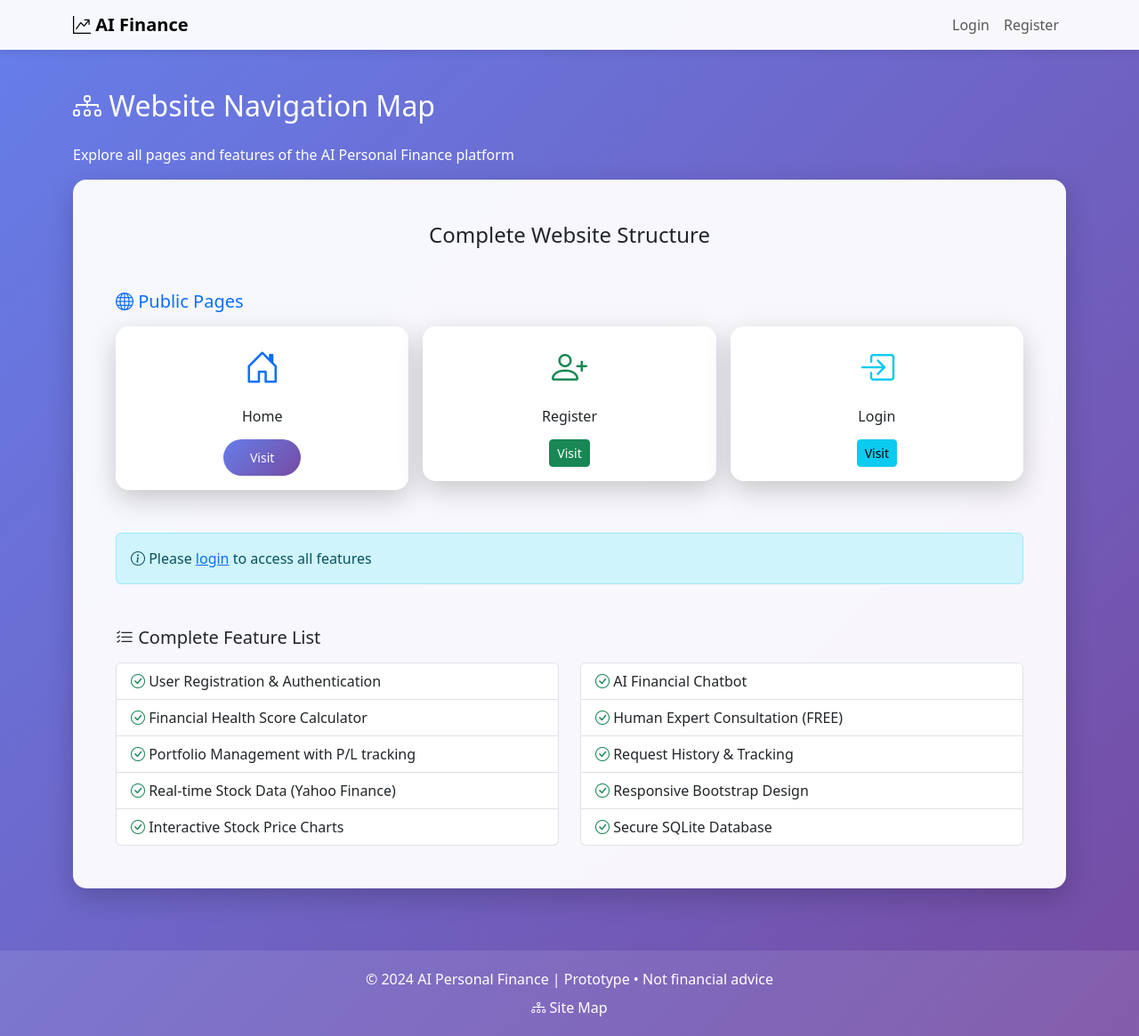
After one commit to mythrimanjunath75-bot/financial-marketing, a Flask app: page /sitemap in a window 1280 px wide. The commit adds this page. Shown: the whole page at 89% size. Run offline with Flask 3, Linux system fonts and the light colour scheme.

Commit message:
Add sitemap page and website structure documentation - all pages fully linked

```diff
--- a/flask-finance-app/app.py
+++ b/flask-finance-app/app.py
@@ -43,6 +43,11 @@ def get_stock_data(symbol):
 def home():
     """Home page"""
     return render_template('home.html')
+
+@app.route('/sitemap')
+def sitemap():
+    """Site map page showing all pages and navigation"""
+    return render_template('sitemap.html')
 
 @app.route('/register', methods=['GET', 'POST'])
 def register():
--- a/flask-finance-app/templates/base.html
+++ b/flask-finance-app/templates/base.html
@@ -126,6 +126,11 @@
     <footer class="text-center">
         <div class="container">
             <p class="mb-0">© 2024 AI Personal Finance | Prototype • Not financial advice</p>
+            <p class="mt-2 mb-0">
+                <a href="{{ url_for('sitemap') }}" class="text-white text-decoration-none">
+                    <i class="bi bi-diagram-3"></i> Site Map
+                </a>
+            </p>
         </div>
     </footer>
 
--- /dev/null
+++ b/flask-finance-app/templates/sitemap.html
@@ -0,0 +1,166 @@
+{% extends "base.html" %}
+
+{% block title %}Site Map - AI Personal Finance{% endblock %}
+
+{% block content %}
+<div class="row mt-4">
+    <div class="col-12">
+        <h2 class="text-white mb-4">
+            <i class="bi bi-diagram-3"></i> Website Navigation Map
+        </h2>
+        <p class="text-white">Explore all pages and features of the AI Personal Finance platform</p>
+    </div>
+</div>
+
+<div class="row">
+    <div class="col-12">
+        <div class="card">
+            <div class="card-body p-5">
+                <h4 class="text-center mb-5">Complete Website Structure</h4>
+
+                <!-- Public Pages -->
+                <div class="mb-5">
+                    <h5 class="text-primary mb-3"><i class="bi bi-globe"></i> Public Pages</h5>
+                    <div class="row g-3">
+                        <div class="col-md-4">
+                            <div class="card border-primary">
+                                <div class="card-body text-center">
+                                    <i class="bi bi-house-door fs-1 text-primary"></i>
+                                    <h6 class="mt-3">Home</h6>
+                                    <a href="{{ url_for('home') }}" class="btn btn-sm btn-primary mt-2">Visit</a>
+                                </div>
+                            </div>
+                        </div>
+                        <div class="col-md-4">
+                            <div class="card border-success">
+                                <div class="card-body text-center">
+                                    <i class="bi bi-person-plus fs-1 text-success"></i>
+                                    <h6 class="mt-3">Register</h6>
+                                    <a href="{{ url_for('register') }}" class="btn btn-sm btn-success mt-2">Visit</a>
+                                </div>
+                            </div>
+                        </div>
+                        <div class="col-md-4">
+                            <div class="card border-info">
+                                <div class="card-body text-center">
+                                    <i class="bi bi-box-arrow-in-right fs-1 text-info"></i>
+                                    <h6 class="mt-3">Login</h6>
+                                    <a href="{{ url_for('login') }}" class="btn btn-sm btn-info mt-2">Visit</a>
+                                </div>
+                            </div>
+                        </div>
+                    </div>
+                </div>
+
+                <!-- Authenticated Pages -->
+                {% if session.user_id %}
+                <div class="mb-5">
+                    <h5 class="text-success mb-3"><i class="bi bi-shield-check"></i> Your Dashboard & Tools</h5>
+                    <div class="row g-3">
+                        <div class="col-md-4">
+                            <div class="card border-warning">
+                                <div class="card-body text-center">
+                                    <i class="bi bi-speedometer2 fs-1 text-warning"></i>
+                                    <h6 class="mt-3">Dashboard</h6>
+                                    <p class="small text-muted">Financial health score & summary</p>
+                                    <a href="{{ url_for('dashboard') }}" class="btn btn-sm btn-warning mt-2">Visit</a>
+                                </div>
+                            </div>
+                        </div>
+                        <div class="col-md-4">
+                            <div class="card border-primary">
+                                <div class="card-body text-center">
+                                    <i class="bi bi-briefcase fs-1 text-primary"></i>
+                                    <h6 class="mt-3">Portfolio</h6>
+                                    <p class="small text-muted">Track stocks & investments</p>
+                                    <a href="{{ url_for('portfolio') }}" class="btn btn-sm btn-primary mt-2">Visit</a>
+                                </div>
+                            </div>
+                        </div>
+                        <div class="col-md-4">
+                            <div class="card border-success">
+                                <div class="card-body text-center">
+                                    <i class="bi bi-graph-up fs-1 text-success"></i>
+                                    <h6 class="mt-3">Stock Insights</h6>
+                                    <p class="small text-muted">Real-time data & charts</p>
+                                    <a href="{{ url_for('stock_insights') }}" class="btn btn-sm btn-success mt-2">Visit</a>
+                                </div>
+                            </div>
+                        </div>
+                        <div class="col-md-4">
+                            <div class="card border-info">
+                                <div class="card-body text-center">
+                                    <i class="bi bi-robot fs-1 text-info"></i>
+                                    <h6 class="mt-3">AI Advisor</h6>
+                                    <p class="small text-muted">Chat with AI assistant</p>
+                                    <a href="{{ url_for('chatbot') }}" class="btn btn-sm btn-info mt-2">Visit</a>
+                                </div>
+                            </div>
+                        </div>
+                        <div class="col-md-4">
+                            <div class="card border-danger">
+                                <div class="card-body text-center">
+                                    <i class="bi bi-people fs-1 text-danger"></i>
+                                    <h6 class="mt-3">Human Advisors</h6>
+                                    <p class="small text-muted">Free expert consultation</p>
+                                    <a href="{{ url_for('human_advisors') }}" class="btn btn-sm btn-danger mt-2">Visit</a>
+                                </div>
+                            </div>
+                        </div>
+                    </div>
+                </div>
+                {% else %}
+                <div class="alert alert-info">
+                    <i class="bi bi-info-circle"></i> Please <a href="{{ url_for('login') }}">login</a> to access all features
+                </div>
+                {% endif %}
+
+                <!-- Feature Summary -->
+                <div class="mt-5">
+                    <h5 class="mb-3"><i class="bi bi-list-check"></i> Complete Feature List</h5>
+                    <div class="row">
+                        <div class="col-md-6">
+                            <ul class="list-group">
+                                <li class="list-group-item">
+                                    <i class="bi bi-check-circle text-success"></i> User Registration & Authentication
+                                </li>
+                                <li class="list-group-item">
+                                    <i class="bi bi-check-circle text-success"></i> Financial Health Score Calculator
+                                </li>
+                                <li class="list-group-item">
+                                    <i class="bi bi-check-circle text-success"></i> Portfolio Management with P/L tracking
+                                </li>
+                                <li class="list-group-item">
+                                    <i class="bi bi-check-circle text-success"></i> Real-time Stock Data (Yahoo Finance)
+                                </li>
+                                <li class="list-group-item">
+                                    <i class="bi bi-check-circle text-success"></i> Interactive Stock Price Charts
+                                </li>
+                            </ul>
+                        </div>
+                        <div class="col-md-6">
+                            <ul class="list-group">
+                                <li class="list-group-item">
+                                    <i class="bi bi-check-circle text-success"></i> AI Financial Chatbot
+                                </li>
+                                <li class="list-group-item">
+                                    <i class="bi bi-check-circle text-success"></i> Human Expert Consultation (FREE)
+                                </li>
+                                <li class="list-group-item">
+                                    <i class="bi bi-check-circle text-success"></i> Request History & Tracking
+                                </li>
+                                <li class="list-group-item">
+                                    <i class="bi bi-check-circle text-success"></i> Responsive Bootstrap Design
+                                </li>
+                                <li class="list-group-item">
+                                    <i class="bi bi-check-circle text-success"></i> Secure SQLite Database
+                                </li>
+                            </ul>
+                        </div>
+                    </div>
+                </div>
+            </div>
+        </div>
+    </div>
+</div>
+{% endblock %}
```
Also changed, not shown: flask-finance-app/WEBSITE_STRUCTURE.md (added, +167 -0 lines).
